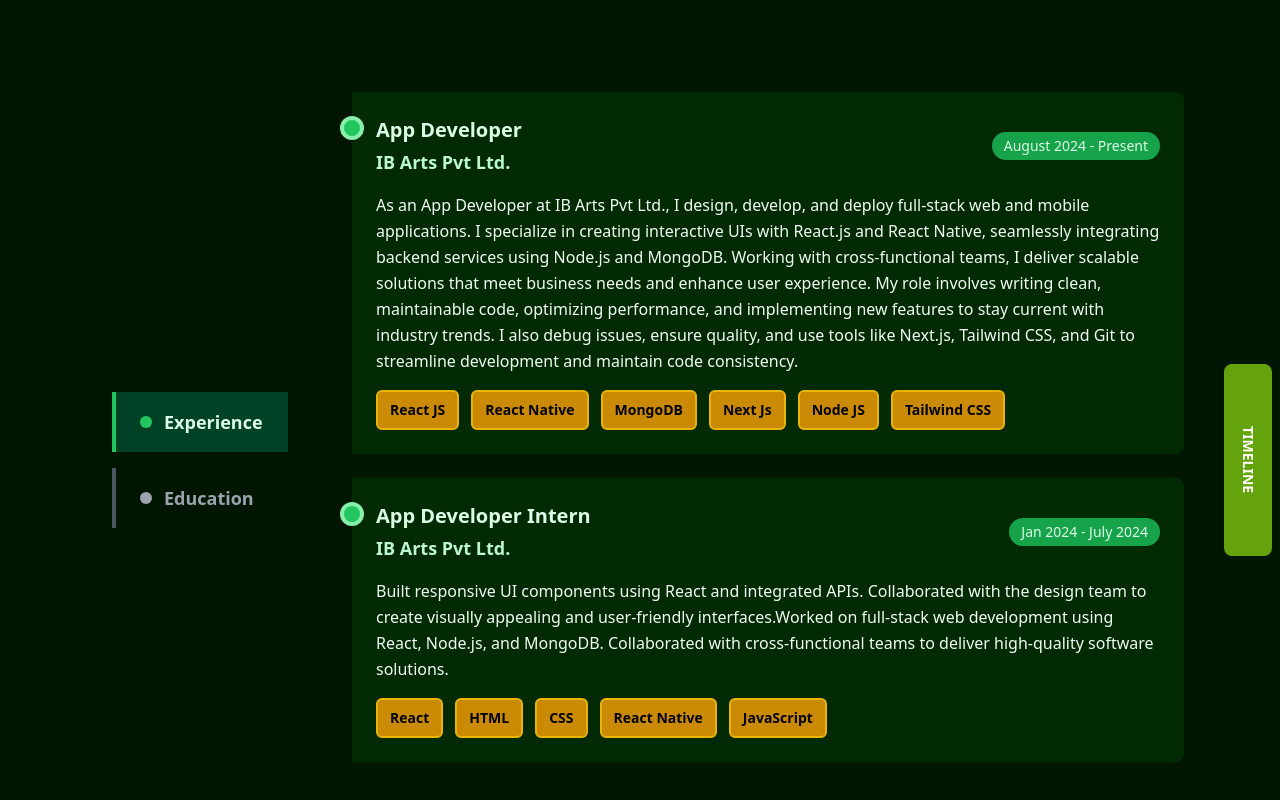
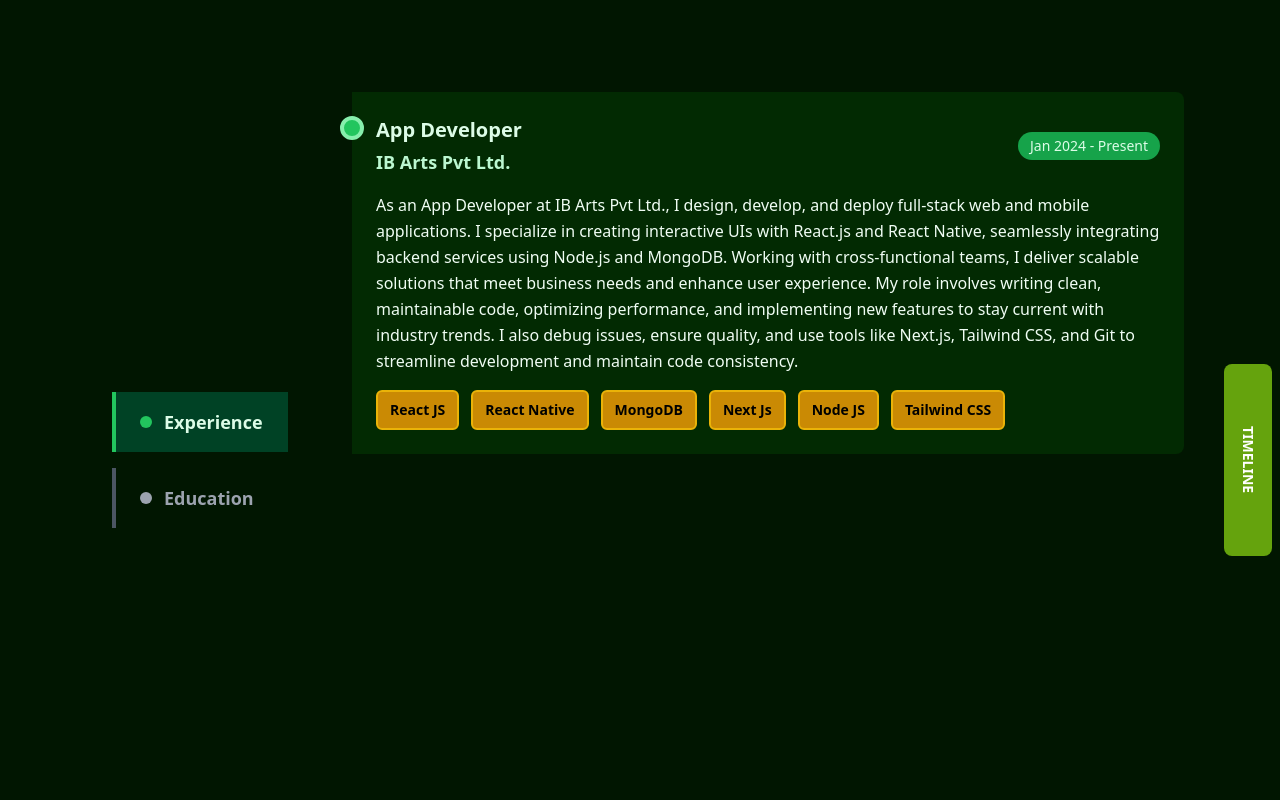
Before and after one commit to pk3808/my-portfolio, a React (Vite) app: page /home in a window 1280 px wide. Shown: the part 1540-2340 px from the top of the page. Built offline with nearby package versions, Linux system fonts and the light colour scheme.

Commit message:
timeline

```diff
--- a/src/components/TimeLIne.jsx
+++ b/src/components/TimeLIne.jsx
@@ -26,7 +26,7 @@ const TimeLine = ({ darkMode, bg }) => {
     {
       role: "App Developer",
       company: "IB Arts Pvt Ltd.",
-      date: "August 2024 - Present",
+      date: "Jan 2024 - Present",
       details:
         "As an App Developer at IB Arts Pvt Ltd., I design, develop, and deploy full-stack web and mobile applications. I specialize in creating interactive UIs with React.js and React Native, seamlessly integrating backend services using Node.js and MongoDB. Working with cross-functional teams, I deliver scalable solutions that meet business needs and enhance user experience. My role involves writing clean, maintainable code, optimizing performance, and implementing new features to stay current with industry trends. I also debug issues, ensure quality, and use tools like Next.js, Tailwind CSS, and Git to streamline development and maintain code consistency.",
       technologies: [
@@ -38,14 +38,14 @@ const TimeLine = ({ darkMode, bg }) => {
         "Tailwind CSS",
       ],
     },
-    {
-      role: "App Developer Intern",
-      company: "IB Arts Pvt Ltd.",
-      date: "Jan 2024 - July 2024",
-      details:
-        "Built responsive UI components using React and integrated APIs. Collaborated with the design team to create visually appealing and user-friendly interfaces.Worked on full-stack web development using React, Node.js, and MongoDB. Collaborated with cross-functional teams to deliver high-quality software solutions.",
-      technologies: ["React", "HTML", "CSS", "React Native", "JavaScript"],
-    },
+    // {
+    //   role: "App Developer Intern",
+    //   company: "IB Arts Pvt Ltd.",
+    //   date: "Jan 2024 - July 2024",
+    //   details:
+    //     "Built responsive UI components using React and integrated APIs. Collaborated with the design team to create visually appealing and user-friendly interfaces.Worked on full-stack web development using React, Node.js, and MongoDB. Collaborated with cross-functional teams to deliver high-quality software solutions.",
+    //   technologies: ["React", "HTML", "CSS", "React Native", "JavaScript"],
+    // },
   ];
 
   const renderContent = () => {
```
